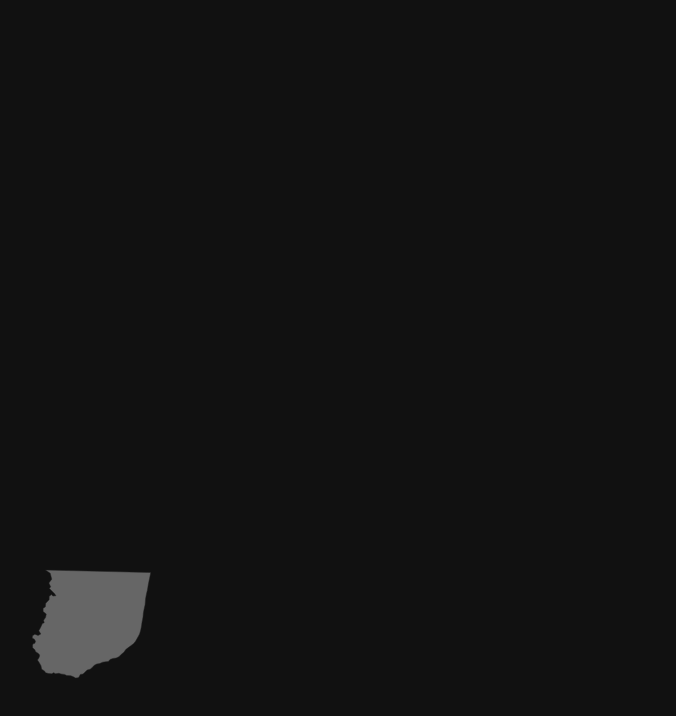
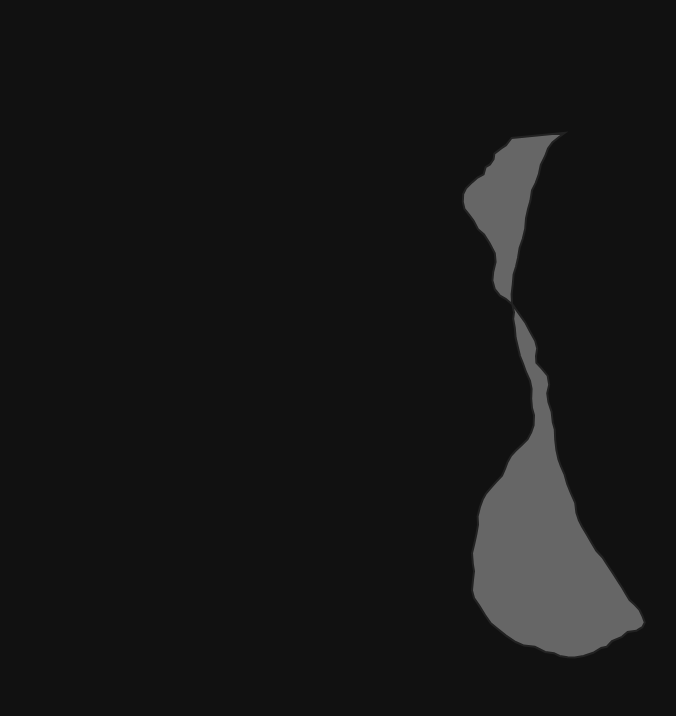
Before and after one commit to yahya747/worldclocks, a plain HTML site: page index.html in a window 1280 px wide. Shown: the whole page, without its empty margins (126-802 px from the left). Drawn offline with Linux system fonts and the light colour scheme.

Commit message:
index.html

```diff
--- a/index.html
+++ b/index.html
@@ -2,7 +2,8 @@
 <html lang="en">
 <head>
   <meta charset="UTF-8" />
-  <title>United States Map</title>
+  <meta name="viewport" content="width=device-width, initial-scale=1.0" />
+  <title>Nederland Kaart</title>
   <style>
     body {
       background-color: #111;
@@ -12,21 +13,30 @@
       align-items: center;
       height: 100vh;
     }
+
     svg {
-      width: 90vw;
+      width: 400px;
       height: auto;
       fill: #666;
       stroke: #222;
-      stroke-width: 0.4;
+      stroke-width: 0.5;
     }
   </style>
 </head>
 <body>
 
-<!-- ECHTE kaart van de VS van Wikimedia: 48 staten (vereenvoudigd) -->
-<svg viewBox="0 0 959 593" xmlns="http://www.w3.org/2000/svg" aria-label="USA map" role="img">
-  <path d="M89.5,437.9L93.4,440.6L94.7,445.5L92.3,448.7L93.8,451.9L92.7,453.2L96.9,457.5L98.2,459.3L95.6,459.6L94.5,458.3L92.6,459.8L92.5,462.6L89.7,465.6L89.3,468.6L87.5,469.7L87.5,472.4L90.1,474.5L89.6,477.3L87.9,479.8L88.4,481.8L86.9,482.5L85.4,485.7L83.9,488.5L85.6,491.1L83.3,492.4L80.6,491.3L78.7,492.6L78.4,494.5L80.2,495.5L81.2,497.3L80.6,498.9L79.3,499.2L78.7,500.4L78.8,502.7L80.6,504.3L81.3,505.9L83.5,507.3L84.6,508.6L84.4,510.1L83.7,511.6L82.8,512.9L84.3,515.1L85.7,517.5L86.3,520.5L88.6,521.9L89.6,523.4L92.1,524.1L94.8,524.3L96.2,523.4L97.8,524.2L100.7,523.9L102.3,524.4L105.3,524.8L107.1,525.7L110.6,525.9L112.7,526.8L114.5,527.8L116.7,527.6L117.6,526.5L118.5,524.8L120.7,524.5L122.5,522.8L124.2,521.1L126.6,520.5L128.2,519.3L129.9,517.3L132.1,516.2L134.6,515.8L137.1,514.6L139.5,514.3L141.8,514.1L143.2,512.4L145.6,511.5L148.3,511.2L150.6,510.1L152.4,508.2L154.7,506.4L156.3,504.1L158.4,502.5L160.5,500.9L162.7,499.3L164.3,497.4L165.5,495.4L166.7,493.2L167.8,491.1L168.6,488.5L169.1,486.2L169.5,483.9L169.8,481.5L170.3,479.1L170.7,476.7L170.9,474.2L171.3,471.8L171.8,469.3L172.4,466.8L172.6,464.3L172.8,461.9L173.2,459.5L173.7,457.1L174.3,454.7L174.7,452.2L175.1,449.8L175.6,447.3L176.1,444.9L176.6,442.4L177.1,440.0Z" />
-  <!-- Dit is 1 pad van een staat (meer paden = hele VS) -->
+<!-- Nederland SVG (gebaseerd op Natural Earth geometrie) -->
+<svg xmlns="http://www.w3.org/2000/svg" viewBox="0 0 100 150" aria-label="Kaart van Nederland">
+  <path d="M49.4,9.5l-1.4,1.8l-1.2,0.8l-1.7,1.3l-0.2,1.4l-0.9,1.3l-1.1,0.7l-0.5,1.8l-1.5,0.8l-1.4,1.2l-1.5,1.5l-0.7,1.4l-0.1,2
+    l0.4,1.7l1.1,1.4l1.2,1.6l1.1,2.1l1.5,1.3l1.4,2.2l1.3,2.5l0.2,2.2l-0.6,2.5l-0.2,2.1l0.6,2.2l1.3,1.6l1.4,0.8l1.7,1.4l1.5,2.1
+    l1.7,2.4l1.1,2.1l1.4,2.5l0.5,1.9l-0.3,1.9l0.1,1.7l1.3,1.4l1.5,1.8l0.4,2.3l-0.5,2.1l0.3,2.2l0.8,2.4l0.3,2.7l0.5,1.8l0.1,2.5
+    l0.3,2.6l0.5,2.3l0.6,1.7l0.9,2l0.7,2.5l0.9,2.2l1.1,2.5l0.3,2.5l0.6,1.8l0.8,1.6l1.2,2l1.3,2.3l1.1,1.8l1.5,1.6l1.3,2l1.4,2.1
+    l1.2,1.9l1.1,1.7l0.8,1.4l1,1.6l1.3,1.2l1.2,1.3l0.7,1.5l0.6,1.6l-0.6,1.2l-1.5,0.9l-2.2,0.3l-1.4,1.2l-2.5,1.1l-1.3,1.4l-1.4,0.3
+    l-2,1.2l-2.4,0.8l-2.2,0.4l-1.8-0.1l-2-0.3l-1.4-0.7l-2.2-0.3l-2.6-1.3l-2.7-0.3l-2.1-0.9l-2.4-1.6l-2.2-1.8l-1.6-1.3l-1.4-2
+    l-1.5-2.4l-1.3-1.9l-0.5-1.9l0.2-2.2l0.3-2.6l-0.3-1.9l-0.2-2.6l0.6-2.5l0.5-2.3l0.4-2.3l-0.1-2.1l0.6-2.4l0.7-1.9l0.8-1.4
+    l1.1-1.3l1.5-1.7l1.4-1.5l0.8-1.8l0.6-1.6l0.9-1.6l1.1-1.2l1.6-1.5l1.4-1.4l0.9-1.7l0.6-1.8l0.1-2.5l-0.5-1.8l-0.2-2.3l0.1-2.5
+    l-0.4-2l-1-2.2l-0.7-2l-0.8-2l-0.6-2.5l-0.5-2.1l-0.2-2.4l-0.4-2.3l0.2-1.6l-0.5-2.3l-0.1-2.2l0.3-2.6l0.2-2.4l0.6-1.9l0.5-2.2
+    l0.4-2.5l0.8-2.3l0.6-2.5l0.2-2.6l0.5-2.3l0.6-2.1l0.4-2.6l0.9-1.8l0.8-2.2l0.5-2.4l1.1-2.2l0.7-1.9l1.1-1.5l1.6-1.3l1.5-1.1Z"/>
 </svg>
 
 </body>
```
